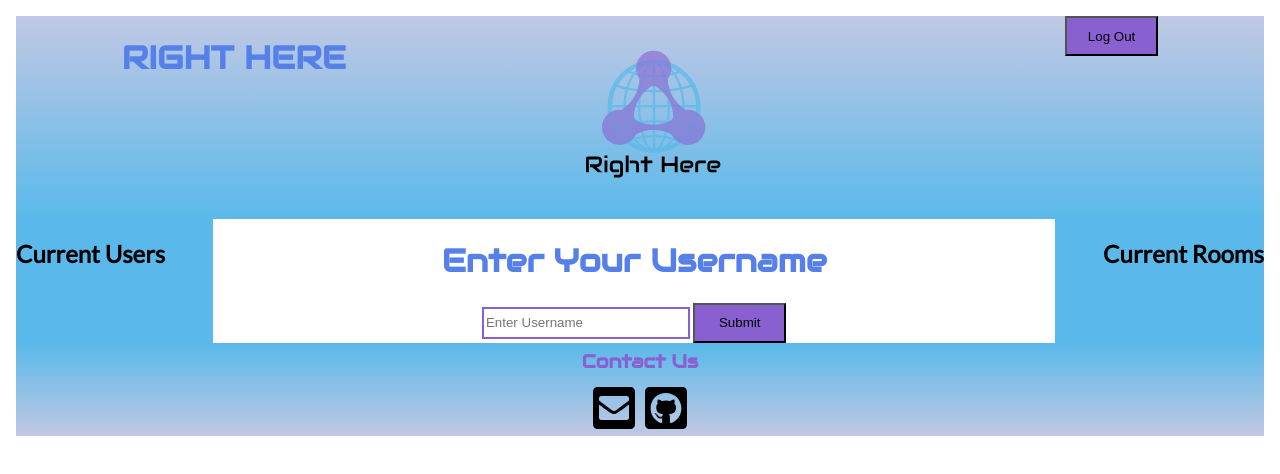
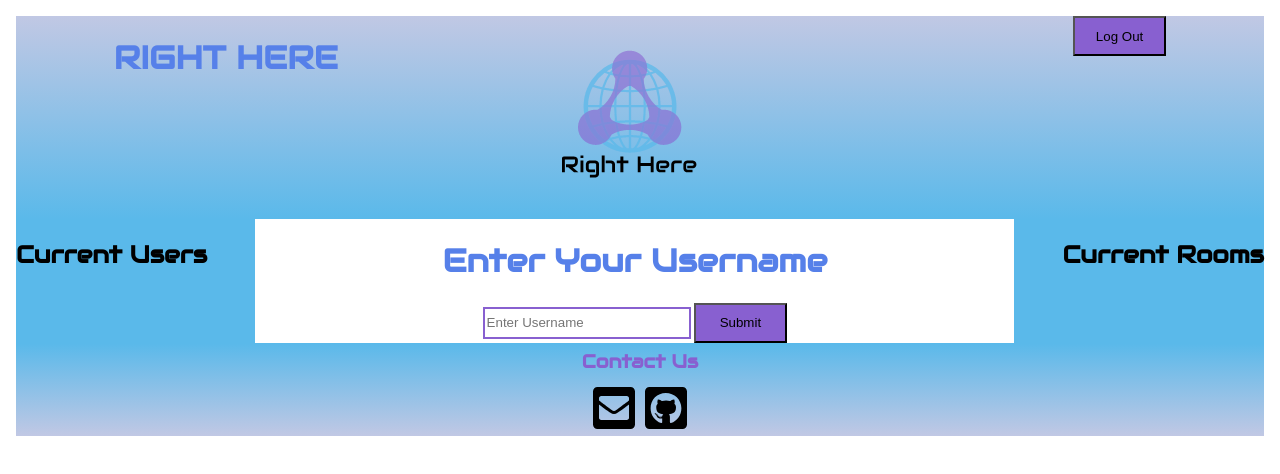
Before and after one commit to camario25/Right-Here-Chat-App, a website: page public/chat.html in a window 1280 px wide. Drawn offline with nearby package versions, Linux system fonts and the light colour scheme; no server answers.

```diff
--- a/public/css/styles.css
+++ b/public/css/styles.css
@@ -15,12 +15,16 @@
   font-family: 'Audiowide', cursive;
   color: #5680e9;
 }
+h2{
+  font-family: 'Audiowide', cursive;
+  color: black;
+}
 h3 {
   font-family: 'Audiowide', cursive;
   color: #8860d0;
 }
 #logo-img {
-  margin-right: 6em;
+  margin-right: 9em;
 }
 button {
   background-color: #8860d0;
--- a/public/js/landing.js
+++ b/public/js/landing.js
@@ -59,8 +59,3 @@
 
     });
 }
-//
-// let anchor = $('a');
-// anchor.on('click', () => {
-//   console.log('linked clicked');
-// })
```
Also changed, not shown: public/js/chat.js (+2 -11 lines), public/js/login.js (deleted, +0 -16 lines), server/server.js (+0 -7 lines).
